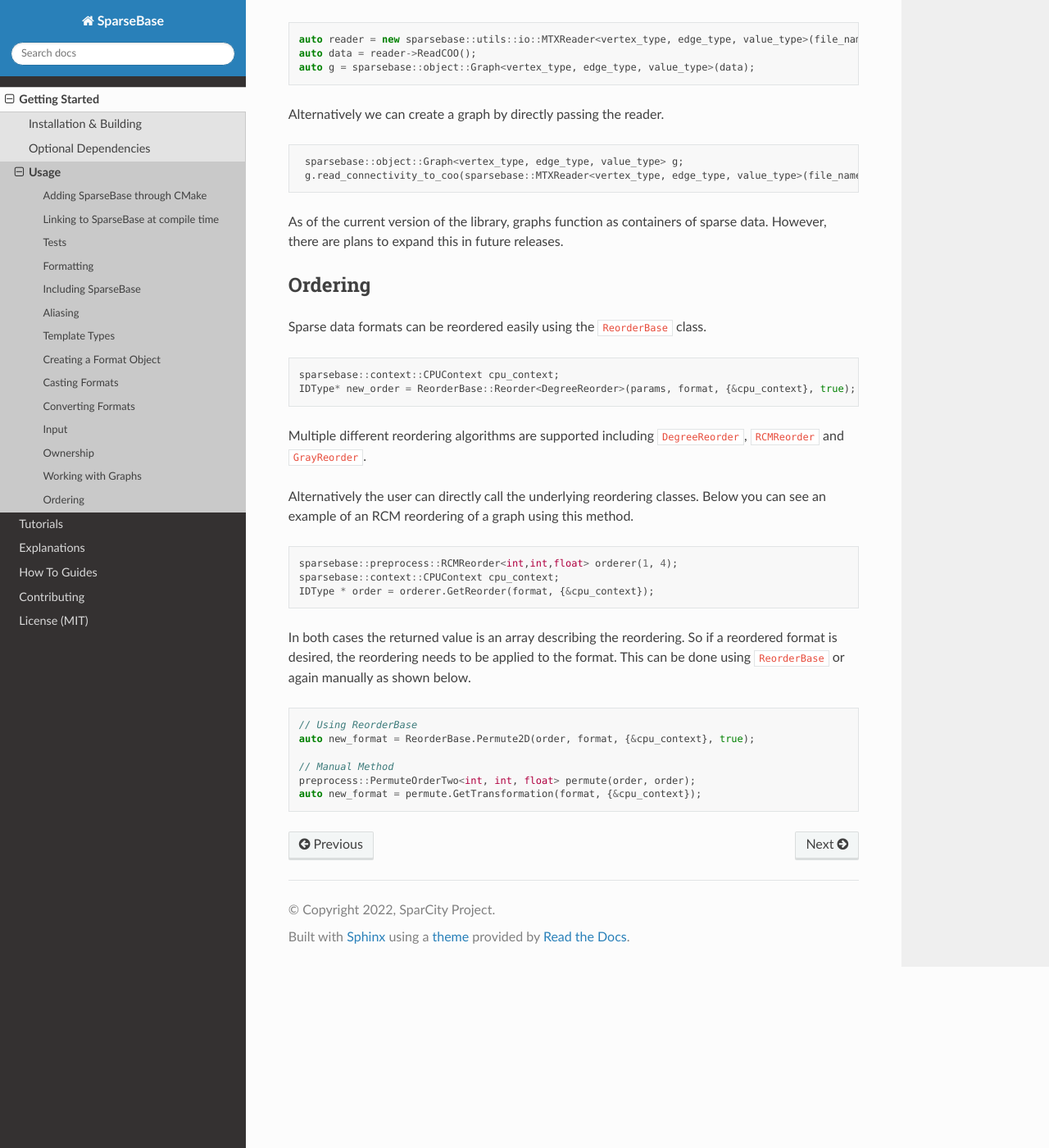
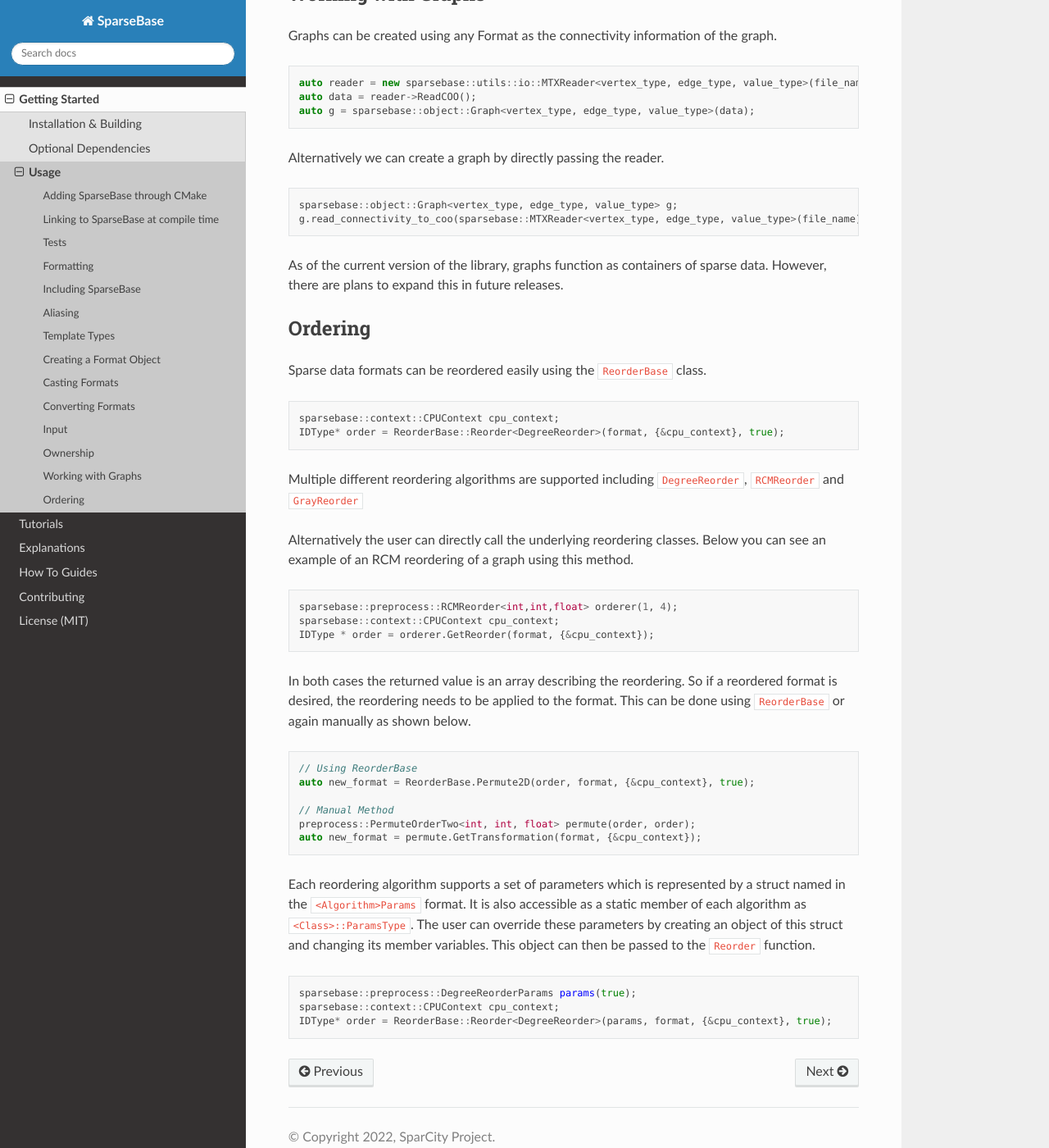
Before and after one commit to sparcityeu/SparseBase, a Sphinx documentation site: the page built from docs/pages/getting_started/usage.md, in a window 1280 px wide and 1400 px high, scrolled down 6339 px. Shown: the whole window at 82% size. Built offline with Sphinx 7.4.7 and the Read the Docs theme 2.0.0, drawn with Linux system fonts in a browser that asks for light colours; pages that are not in the unit, such as notebooks, are missing from menus; some of the changed text lies outside the part shown.

Commit message:
Applied suggestions from the reviewer

````diff
--- a/docs/pages/getting_started/usage.md
+++ b/docs/pages/getting_started/usage.md
@@ -137,7 +137,7 @@ unsigned int col[4] = {1, 2, 0, 0};
 sparsebase::format::CSR<unsigned int, unsigned int, void> csr(3, 3, row_ptr, col, nullptr);
 ```
 
-In the code snippet below you can see the creation of a COO type object also contains value information.
+In the code snippet below you can see the creation of a COO type object which contains value information.
 
 ```cpp
 int row[6] = {0, 0, 1, 1, 2, 2};
@@ -264,13 +264,15 @@ auto* vals = csr_owned->release_vals();
 auto* csr_not_owned = new sparsebase::format::CSR<int,int,int>(4, 4, row_ptr, col, vals, sparsebase::format::kNotOwned);
 ```
 
-> Format instances created within the library (for example when a matrix is read from a file using an MTXReader)
-> will almost always be owned by the instance. The user can release the arrays manually as discussed
-> above if this is not desired.
+```{note}
+Format instances created within the library (for example when a matrix is read from a file using an MTXReader)
+will almost always be owned by the instance. The user can release the arrays manually as discussed
+above if this is not desired.
+```
 
 ## Working with Graphs
 
-Graphs can be created using any SparseFormat as the connectivity information of the graph.
+Graphs can be created using any Format as the connectivity information of the graph.
 
 ```cpp
 auto reader = new sparsebase::utils::io::MTXReader<vertex_type, edge_type, value_type>(file_name);
@@ -281,8 +283,8 @@ auto g = sparsebase::object::Graph<vertex_type, edge_type, value_type>(data);
 Alternatively we can create a graph by directly passing the reader.
 
 ```cpp
- sparsebase::object::Graph<vertex_type, edge_type, value_type> g;
- g.read_connectivity_to_coo(sparsebase::MTXReader<vertex_type, edge_type, value_type>(file_name));
+sparsebase::object::Graph<vertex_type, edge_type, value_type> g;
+g.read_connectivity_to_coo(sparsebase::MTXReader<vertex_type, edge_type, value_type>(file_name));
 ```
 
 As of the current version of the library, graphs function as containers of sparse data. However, there are plans to expand this in future releases.
@@ -293,10 +295,11 @@ Sparse data formats can be reordered easily using the `ReorderBase` class.
 
 ```cpp
 sparsebase::context::CPUContext cpu_context;
-IDType* new_order = ReorderBase::Reorder<DegreeReorder>(params, format, {&cpu_context}, true);
+IDType* order = ReorderBase::Reorder<DegreeReorder>(format, {&cpu_context}, true);
 ```
 
-Multiple different reordering algorithms are supported including `DegreeReorder`, `RCMReorder` and `GrayReorder`.
+Multiple different reordering algorithms are supported including `DegreeReorder`, `RCMReorder` and `GrayReorder`
+
 
 Alternatively the user can directly call the underlying reordering classes.
 Below you can see an example of an RCM reordering of a graph using this method.
@@ -319,3 +322,14 @@ auto new_format = ReorderBase.Permute2D(order, format, {&cpu_context}, true);
 preprocess::PermuteOrderTwo<int, int, float> permute(order, order);
 auto new_format = permute.GetTransformation(format, {&cpu_context});
 ```
+
+Each reordering algorithm supports a set of parameters which is represented by a struct named in
+the `<Algorithm>Params` format. It is also accessible as a static member of each algorithm as `<Class>::ParamsType`.
+The user can override these parameters by creating an object of this struct and changing its member variables.
+This object can then be passed to the `Reorder` function.
+
+```cpp
+sparsebase::preprocess::DegreeReorderParams params(true);
+sparsebase::context::CPUContext cpu_context;
+IDType* order = ReorderBase::Reorder<DegreeReorder>(params, format, {&cpu_context}, true);
+```
````
Also changed, not shown: other parts of docs/pages/getting_started/usage.md (+1 -1 lines), docs/pages/getting_started/installation_building.md (+5 -5 lines).
